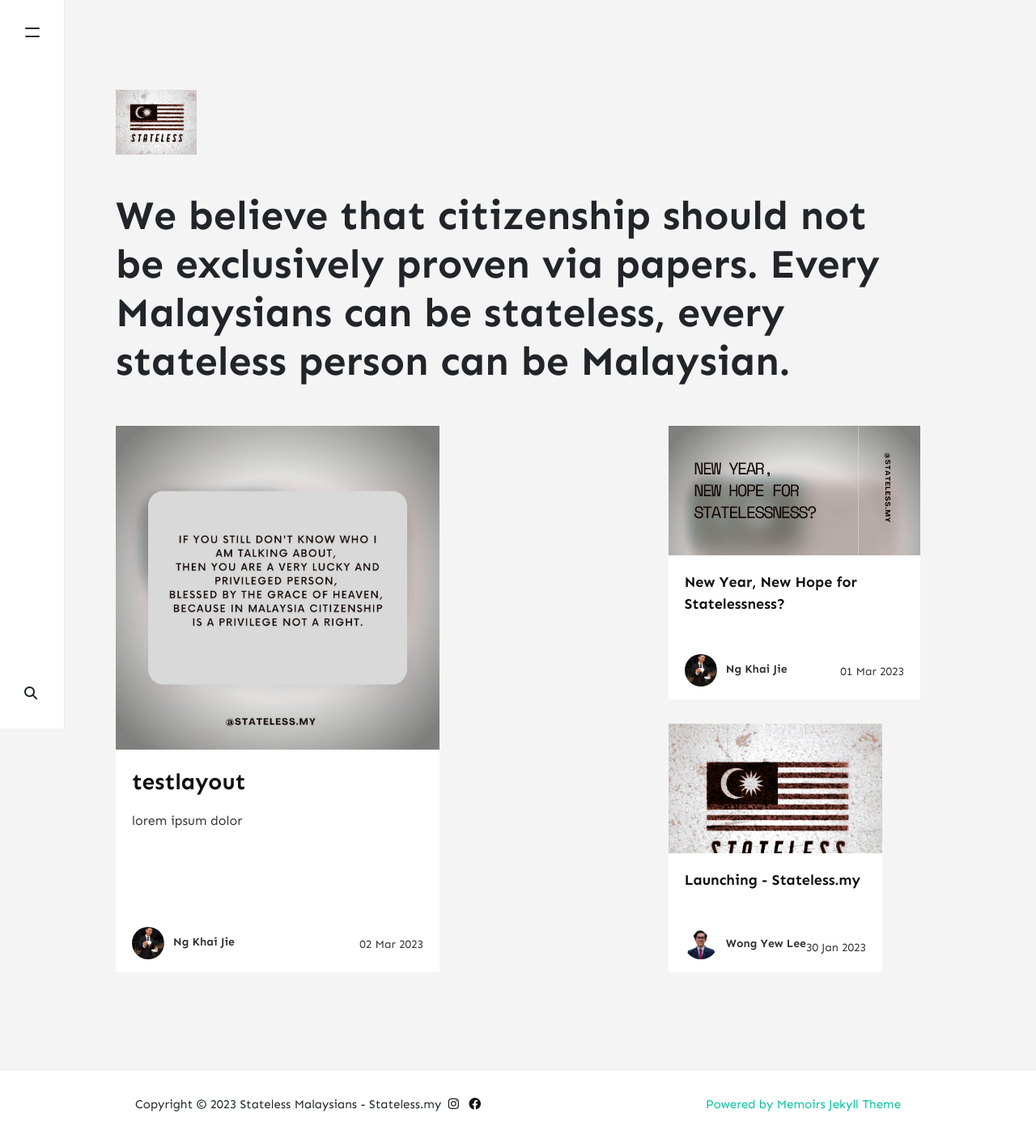
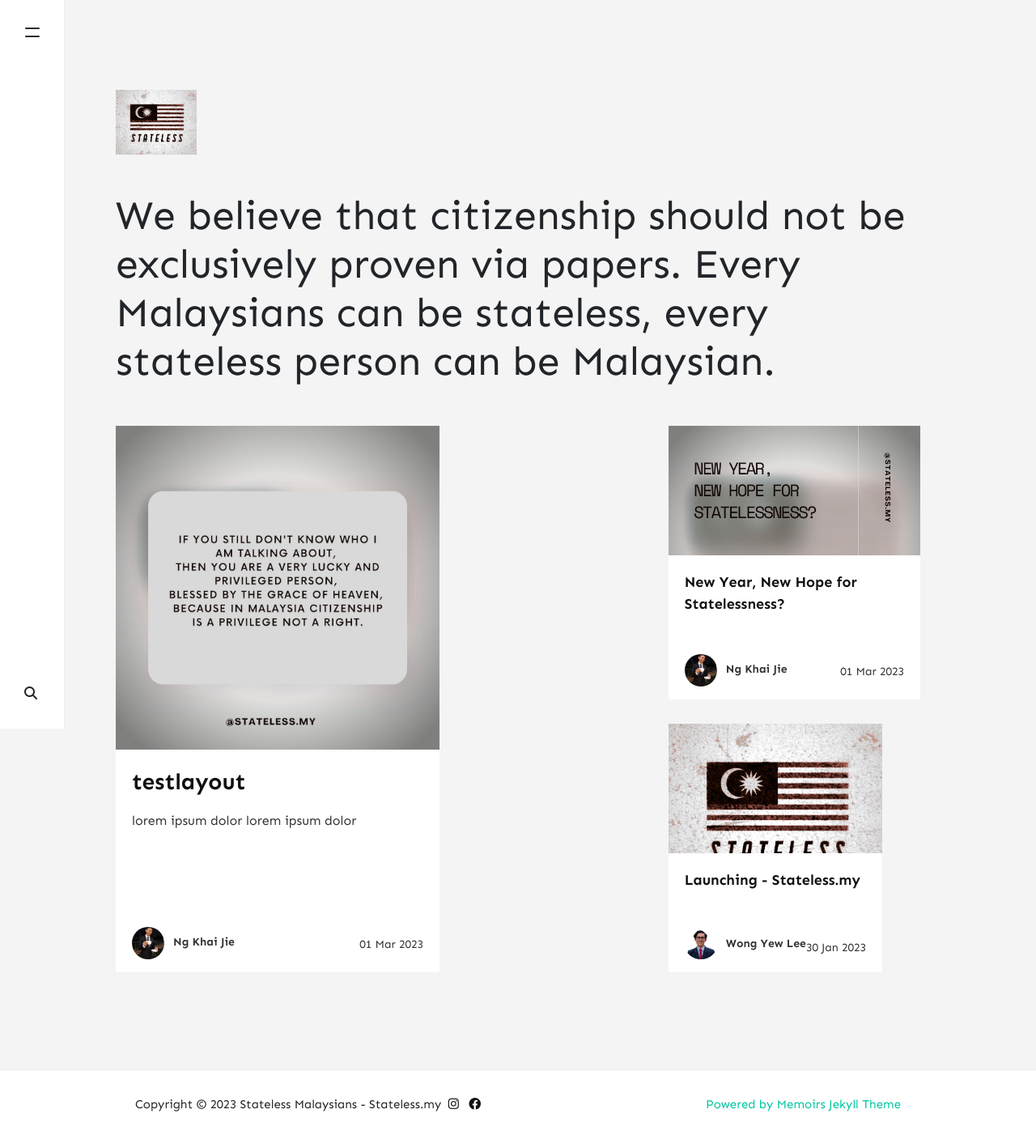
Before and after one commit to wyewlee/st-my, a Jekyll site: the page built from index.html, in a window 1280 px wide. Shown: the whole page at 81% size. Built offline with Jekyll 4.4.1, drawn with Linux system fonts in a browser that asks for light colours; nearby versions of some CDN libraries; the list of posts is cut into pages by our own code; comment, search, counter and statistics services are not loaded.

Commit message:
update homepage

```diff
--- a/_posts/2023-03-02-testlayout.md
+++ b/_posts/2023-03-01-testlayout.md
@@ -10,3 +10,5 @@ toc: false
 ---
 
 lorem ipsum dolor
+
+lorem ipsum dolor
--- a/assets/css/theme.scss
+++ b/assets/css/theme.scss
@@ -39,7 +39,7 @@ h1,h2,h3,h4,h5,h6 {
     padding-top:50px;
 }
 .sitetag {
-    font-weight:700;
+    font-weight:150;
     line-height:1.3;
     font-size:35px;
     @include media-breakpoint-up(sm) {
```
